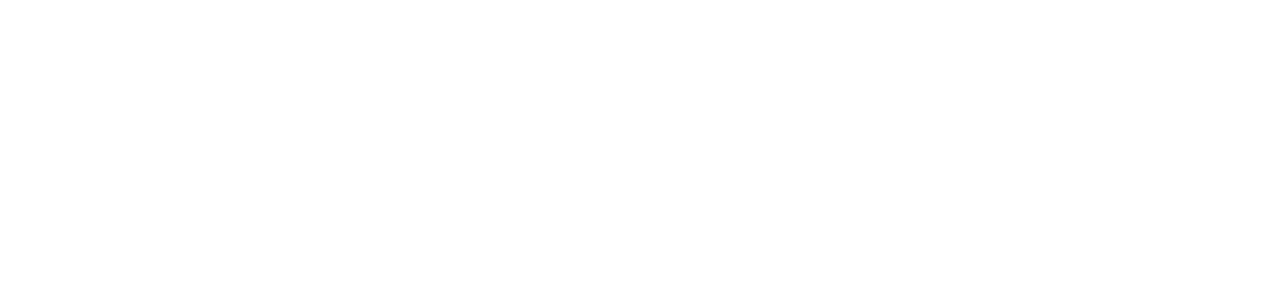
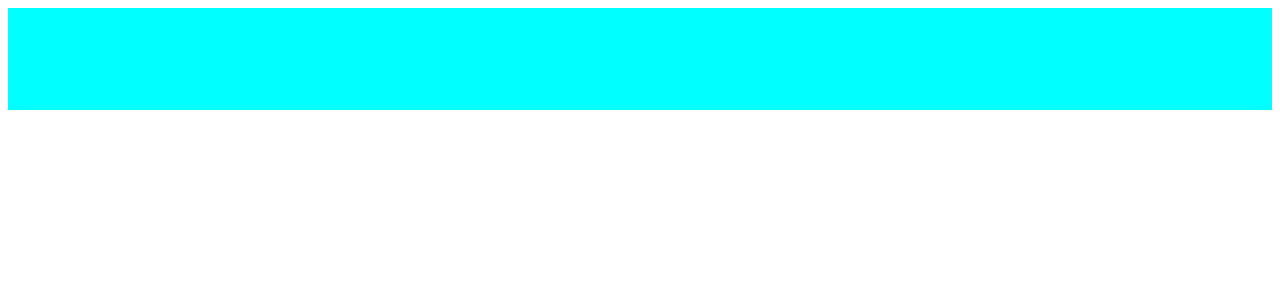
Before and after one commit to andriiprotas58/Digital-Project, a React (Create React App) app: page / in a window 1280 px wide. Shown: the top 300 px of the page. Built offline with nearby package versions, Linux system fonts and the light colour scheme.

Commit message:
feature: Add first styles

```diff
--- a/src/components/App/App.jsx
+++ b/src/components/App/App.jsx
@@ -1,8 +1,11 @@
 import './App.css';
+import Headbar from '../Headbar/Headbar.jsx';
+
 
 function App() {
   return (
     <div className="App">
+      <Headbar/>
     </div>
   );
 }
--- a/src/components/Headbar/Headbar.jsx
+++ b/src/components/Headbar/Headbar.jsx
@@ -1,11 +1,9 @@
-import React from 'react';
+import React from "react";
+import sc from "./Headbar.module.css";
+
 
 const Headbar = () => {
-    return (
-        <div>
-
-        </div>
-    );
+  return <div className={sc.main}></div>;
 };
 
 export default Headbar;
--- a/src/components/Headbar/Headbar.module.css
+++ b/src/components/Headbar/Headbar.module.css
@@ -0,0 +1,6 @@
+.main {
+  display: flex;
+  background-color: aqua;
+  height: 102px;
+  width: 100wh;
+}
```
Also changed, not shown: public/index.html (line endings or trailing spaces).
